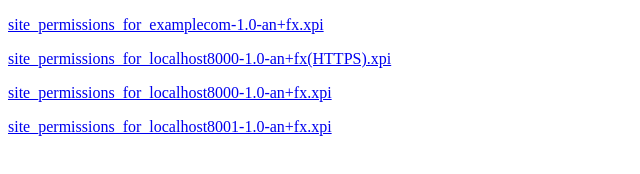
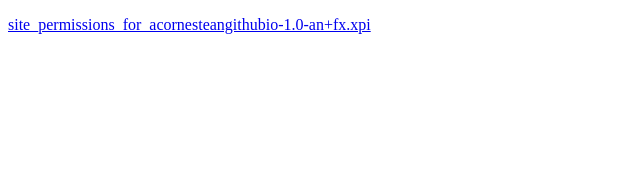
Before and after one commit to acornestean/project_DC, a plain HTML site: page index.html in a window 1280 px wide. Shown: the whole page, without its empty margins (0-640 px from the left). Drawn offline with Linux system fonts and the light colour scheme.

Commit message:
Update index.html

```diff
--- a/index.html
+++ b/index.html
@@ -3,19 +3,7 @@
 <body>
 
 <p>
-<a href="http://localhost:8000/site_permissions_for_examplecom-1.0-an+fx.xpi">site_permissions_for_examplecom-1.0-an+fx.xpi</a>
-</p>
-
-<p>
-<a href="http://localhost:8000/site_permissions_for_localhost8000-1.0-an+fx(HTTPS).xpi">site_permissions_for_localhost8000-1.0-an+fx(HTTPS).xpi</a>
-</p>
-
-<p>
-<a href="http://localhost:8000/site_permissions_for_localhost8000-1.0-an+fx.xpi">site_permissions_for_localhost8000-1.0-an+fx.xpi</a>
-</p>
-
-<p>
-<a href="http://localhost:8000/site_permissions_for_localhost8001-1.0-an+fx.xpi">site_permissions_for_localhost8001-1.0-an+fx.xpi</a>
+<a href="http://localhost:8000/site_permissions_for_acornesteangithubio-1.0-an+fx.xpi">site_permissions_for_acornesteangithubio-1.0-an+fx.xpi</a>
 </p>
 
 </body>
```
